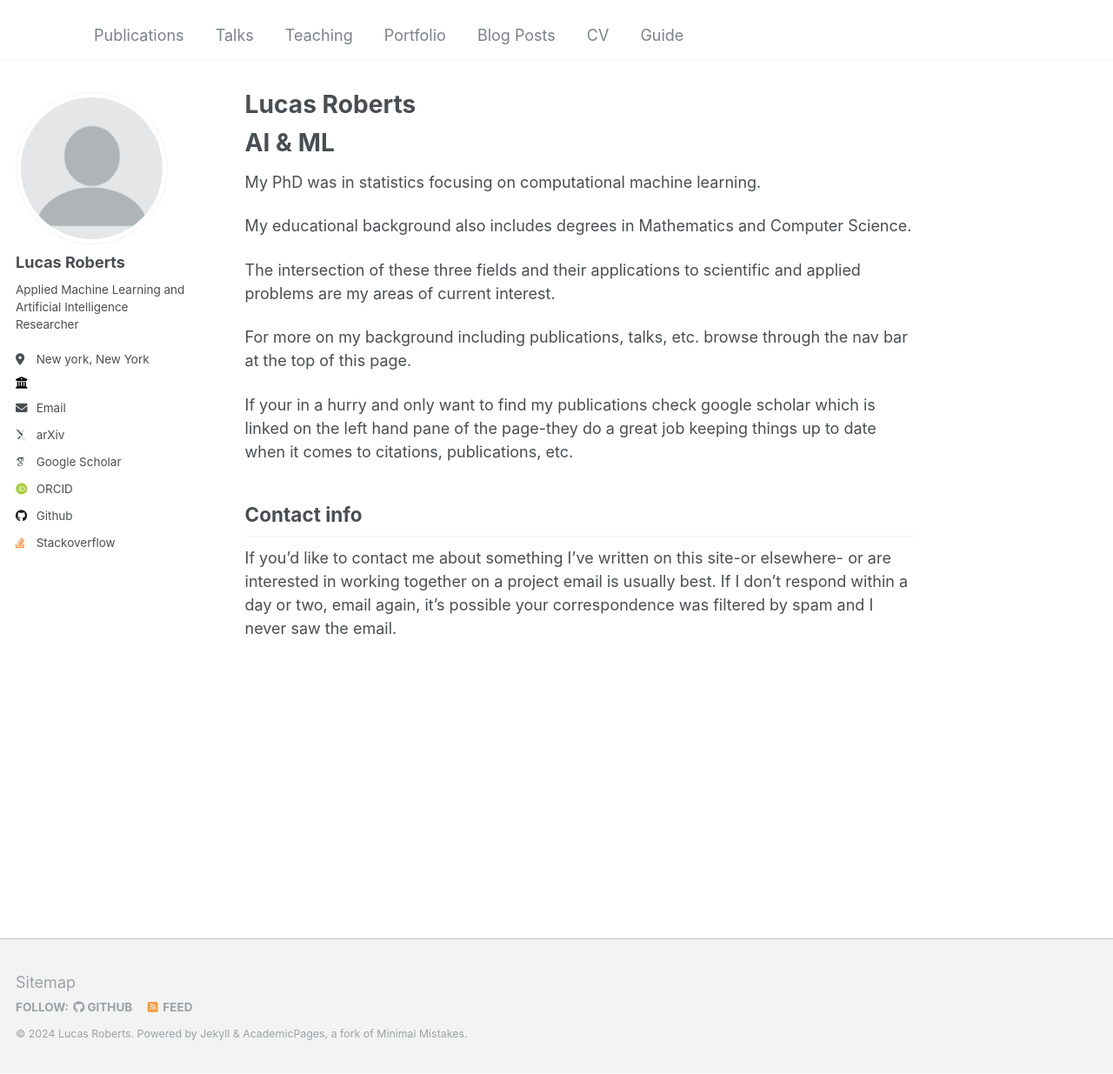
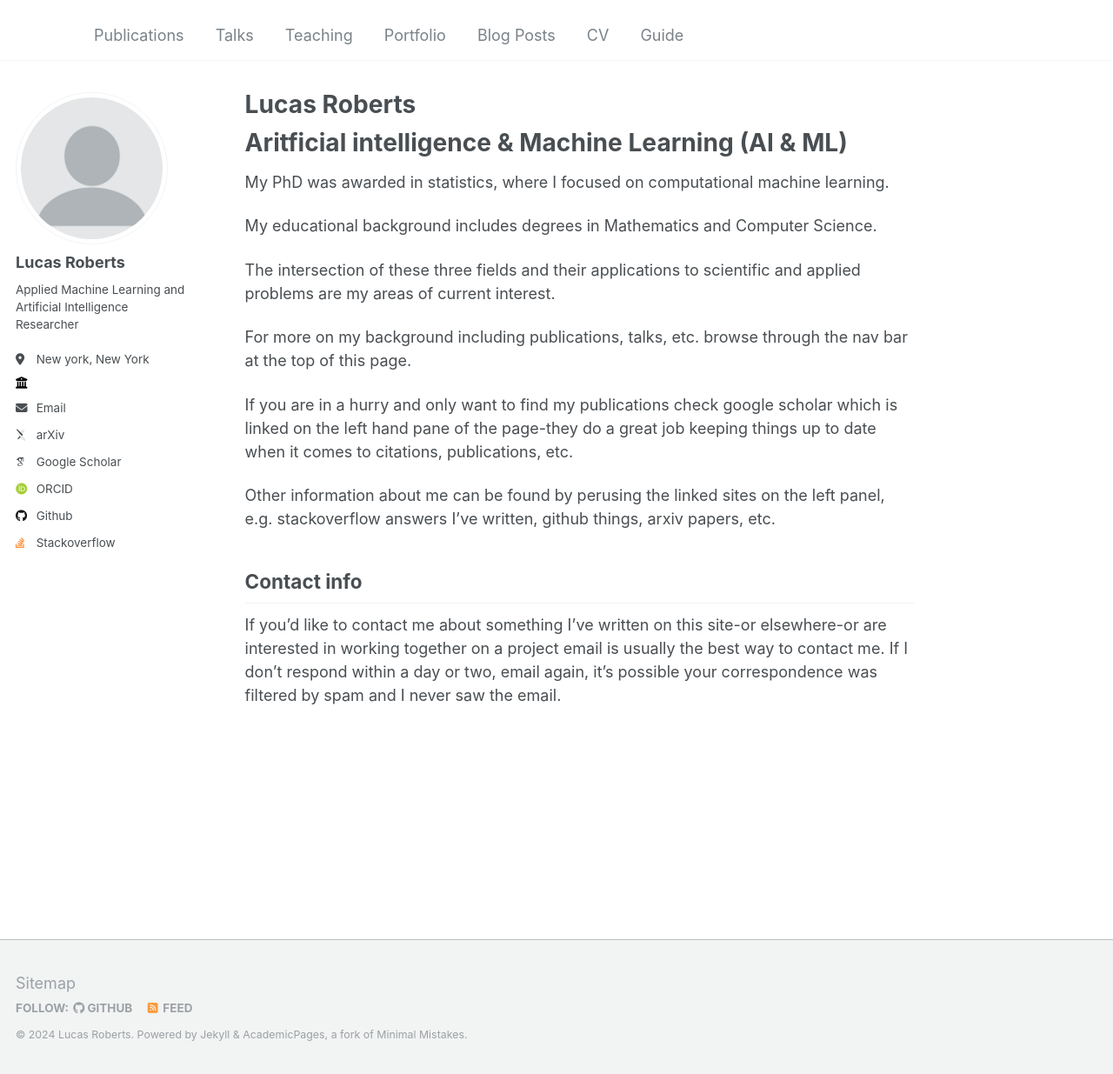
Before and after one commit to rlucas7/rlucas7.github.io, a Jekyll site: the page built from _pages/about.md, in a window 1280 px wide and 1235 px high. Shown: the whole window at 87% size. Built offline with Jekyll 4.4.1, drawn with Linux system fonts in a browser that asks for light colours; some web fonts are replaced.

Commit message:
cleanup landing page

```diff
--- a/_pages/about.md
+++ b/_pages/about.md
@@ -7,11 +7,11 @@ redirect_from:
   - /about.html
 ---
 
-AI & ML
+Aritficial intelligence & Machine Learning (AI & ML)
 ======
-My PhD was in statistics focusing on computational machine learning.
+My PhD was awarded in statistics, where I focused on computational machine learning.
 
-My educational background also includes degrees in Mathematics and Computer Science.
+My educational background includes degrees in Mathematics and Computer Science.
 
 The intersection of these three fields and their applications to scientific and
 applied problems are my areas of current interest.
@@ -19,15 +19,15 @@ applied problems are my areas of current interest.
 For more on my background including publications, talks, etc. browse through
 the nav bar at the top of this page.
 
-If your in a hurry and only want to find my publications check google scholar
+If you are in a hurry and only want to find my publications check google scholar
 which is linked on the left hand pane of the page-they do a great job keeping
 things up to date when it comes to citations, publications, etc.
 
+Other information about me can be found by perusing the linked sites on the left
+panel, e.g. stackoverflow answers I've written, github things, arxiv papers, etc.
 
 Contact info
 ------
 
-If you'd like to contact me about something I've written on this site-or elsewhere-
-or are interested in working together on a project
-email is usually best. If I don't respond within a day or two, email again, it's
-possible your correspondence was filtered by spam and I never saw the email.
+If you'd like to contact me about something I've written on this site-or elsewhere-or are interested in working together on a project email is usually the best way to contact me.
+If I don't respond within a day or two, email again, it's possible your correspondence was filtered by spam and I never saw the email.
```
